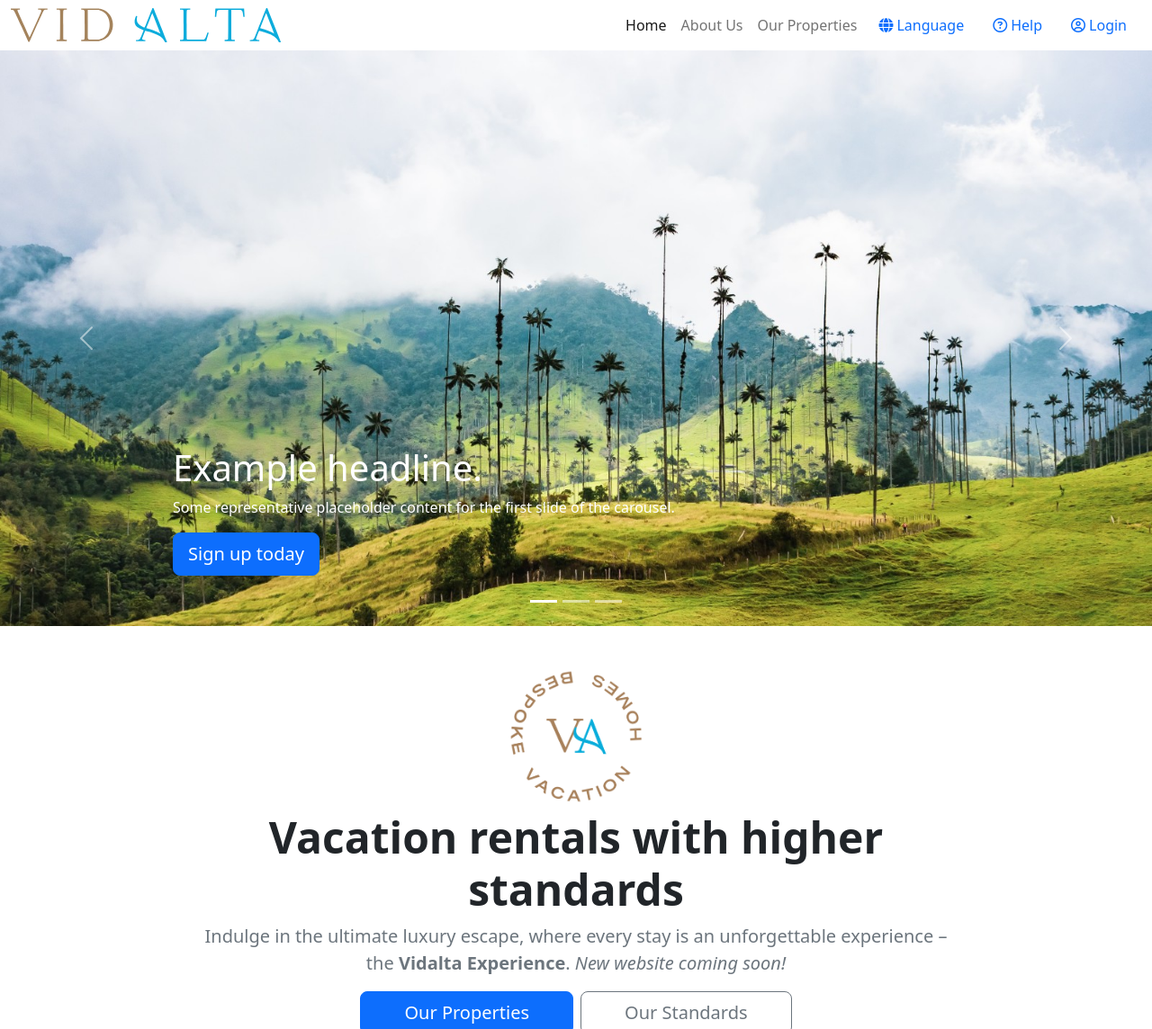
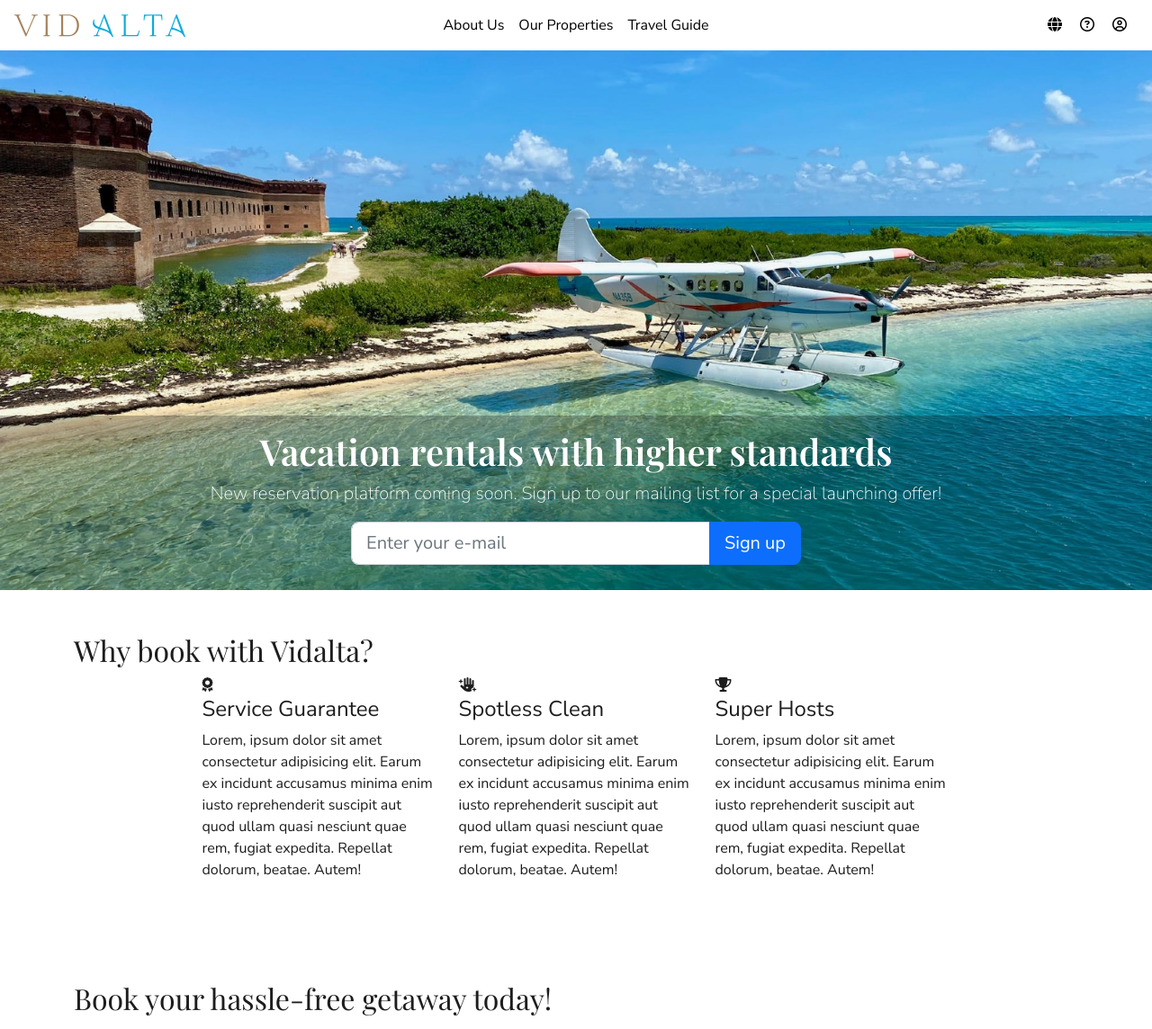
Before and after one commit to gattodigital/vidalta_web-app, a PHP site: page / in a window 1280 px wide. Shown: the top 1144 px of the page at 90% size. Run offline with PHP 8.4, Linux system fonts and the light colour scheme.

Commit message:
header and hero styling

```diff
--- a/assets/css/global-styles.css
+++ b/assets/css/global-styles.css
@@ -1,5 +1,104 @@
+@import url('https://fonts.googleapis.com/css2?family=Nunito+Sans:ital,wght@0,200;0,400;0,600;0,700;1,400&family=Playfair+Display:wght@400;600&family=Poppins:wght@800&family=Source+Sans+Pro:wght@200;400;600&display=swap');
+
+/* General */
+
+html {
+	font-size: 16px;
+	background-color: #ffffff;
+}
+
+body {
+	font-family: 'Nunito Sans', sans-serif;
+	font-weight: 400;
+	color: #1d1d1d;
+	margin: 0 auto;
+	display: flex;
+	flex-direction: column;
+}
+
+.web-app {
+	width: 100%;
+	padding: 0;
+	margin: 0 auto;
+	display: flex;
+	flex-direction: column;
+	min-height: 100vh;
+}
+
+main.app-content {
+	flex: 1 0 auto;
+	min-height: 50%;
+}
+
+/* Typography */
+
+h1, h2 {
+	font-family: 'Playfair Display', serif;;
+}
+
+
 /* App Header */
 
+.app-header .header-wrapper {
+	padding: 0 1rem;
+}
+
+.app-header .header-brand img {
+	max-width: 190px;
+}
+
+.app-header a.nav-link {
+	padding: .5rem;
+	color: #000000;
+}
+
+#headerMainNav {
+	justify-content: center;
+}
+
+/* Hero media */
+
+.hero-media {
+	position: relative;
+}
+
+.hero-media .media-inner {
+	position: relative;
+	width: 100%;
+	max-height: 600px;
+	overflow: hidden;
+}
+
+.hero-media .hero-image {
+	display: block;
+	width: 100%;
+}
+
+.hero-media .hero-overlay {
+	position: absolute;
+  bottom: 0;
+  width: 100%;
+  z-index: 9999;
+  text-align: center;
+  background-color: rgba(0,0,0,0.25);
+  padding: 1rem;
+}
+
+.hero-media .hero-text {
+	color: #ffffff;
+}
+
+.hero-media .hero-cta {
+	max-width: 500px;
+	margin: 0 auto .75rem;
+}
+
+@media (max-width: 767.98px) {
+	.hero-media .hero-overlay {
+		position: relative;
+		background-color: rgba(0,0,0,.85);
+	}
+}
 
 
 /* Container */
@@ -8,7 +107,7 @@
 
 /* Display */
 
-/* Typography */
+
 
 /* Icon */
 
--- a/index.html
+++ b/index.html
@@ -19,135 +19,80 @@
 
   <body>
 
-    <div class="web-app text-center">
+    <div class="web-app">
 
       <header class="app-header">
-        <div class="container-fluid d-lg-flex align-items-center">
-
-          <div class="header-brand">
+        <div class="header-wrapper">
+          <div class="header-navigation navbar navbar-expand-lg">
+            <div class="header-brand col">
               <img class="img-fluid w-100" src="assets/brand/vidalta-logo_color.svg" alt="{Brand Name} Logo, color" >
             </div>
-
-          <div class="header-nav navbar navbar-expand-lg ms-auto">
-
-            <nav id="mainNav" class="collapse navbar-collapse">
+            <nav id="headerSubNav" class="col order-lg-last">
+              <ul class="nav justify-content-end">
+                <li class="nav-item">
+                  <a class="nav-link" href="#"><i class="fa-solid fa-globe me-1"></i></a>
+                </li>
+                <li class="nav-item">
+                  <a class="nav-link" href="#"><i class="fa-regular fa-circle-question me-1"></i></a>
+                </li>
+                <li class="nav-item">
+                  <a class="nav-link" href="#"><i class="fa-regular fa-circle-user me-1"></i></a>
+                </li>
+              </ul>
+            </nav>
+            <!-- /#headerSubNav -->
+            <button class="navbar-toggler" type="button" data-bs-toggle="collapse" data-bs-target="#headerMainNav" aria-controls="mainNav" aria-expanded="false" aria-label="Toggle navigation">
+              <span class="navbar-toggler-icon"></span>
+            </button>
+            <nav id="headerMainNav" class="collapse navbar-collapse col">
               <ul class="navbar-nav">
-                <li class="nav-item">
-                  <a class="nav-link active" aria-current="page" href="#">Home</a>
-                </li>
                 <li class="nav-item">
                   <a class="nav-link" href="#">About Us</a>
                 </li>
                 <li class="nav-item">
                   <a class="nav-link" href="#">Our Properties</a>
                 </li>
+                <li class="nav-item">
+                  <a class="nav-link" href="#">Travel Guide</a>
+                </li>
               </ul>
             </nav>
             <!-- /#mainNav -->
-
-            <nav id="subNav">
-              <ul class="nav">
-                <li class="nav-item">
-                  <a class="nav-link" href="#"><i class="fa-solid fa-globe me-1"></i>Language</a>
-                </li>
-                <li class="nav-item">
-                  <a class="nav-link" href="#"><i class="fa-regular fa-circle-question me-1"></i>Help</a>
-                </li>
-                <li class="nav-item">
-                  <a class="nav-link" href="#"><i class="fa-regular fa-circle-user me-1"></i>Login</a>
-                </li>
-              </ul>
-            </nav>
-            <!-- /#subNav -->
-
-            <button class="navbar-toggler" type="button" data-bs-toggle="collapse" data-bs-target="#mainNav" aria-controls="mainNav" aria-expanded="false" aria-label="Toggle navigation">
-              <span class="navbar-toggler-icon"></span>
-            </button>
           </div>
-          <!-- /.header-nav -->
+          <!-- /.header-navigation -->
         </div>
-        <!-- /.container -->
+        <!-- /.header-wrapper -->
       </header>
       <!-- /.app-header -->
 
       <main class="app-content">
 
-        <section id="heroSlider" class="hero-media carousel slide" data-bs-ride="carousel">
-
-          <div class="carousel-indicators">
-            <button type="button" data-bs-target="#heroSlider" data-bs-slide-to="0" class="active" aria-label="Slide 1" aria-current="true"></button>
-            <button type="button" data-bs-target="#heroSlider" data-bs-slide-to="1" aria-label="Slide 2" class=""></button>
-            <button type="button" data-bs-target="#heroSlider" data-bs-slide-to="2" aria-label="Slide 3" class=""></button>
+        <section class="hero-media">
+          <div class="media-inner">
+            <img class="hero-image" src="assets/img/hero/pexels-photo-12902831.jpeg" alt="{Destination Type} in {Destination Name}">
+            <div class="hero-overlay">
+              <div class="container-lg">
+                <div class="hero-text">
+                  <h1 class="fw-bold">Vacation rentals
+                  with higher standards</h1>
+                  <p class="lead">New reservation platform coming soon. Sign up to our mailing list for a special launching offer!</p>
                 </div>
-          <!-- /.carousel-indicators -->
-
-          <div class="carousel-inner">
-            <div class="carousel-item active">
-              <img class="d-block w-100" src="assets/img/hero/pexels-chris-rodriguez-2884864.jpeg" alt="{Destination Type} in {Destination Name}">
-              <div class="container">
-                <div class="carousel-caption text-start">
-                  <h1>Example headline.</h1>
-                  <p>Some representative placeholder content for the first slide of the carousel.</p>
-                  <p><a class="btn btn-lg btn-primary" href="#">Sign up today</a></p>
+                 <!-- /.hero-text -->
+                <div class="hero-cta">
+                  <div class="input-group">
+                    <input type="text" class="form-control form-control-lg" placeholder="Enter your e-mail" aria-label="Recipient's email" aria-describedby="newsletterSignup">
+                    <button class="btn btn-lg btn-primary" type="button" id="newsletterSignup">Sign up</button>
                   </div>
                 </div>
+                <!-- /.hero-cta -->
               </div>
-            <!-- /.carousel-item -->
-            <div class="carousel-item">
-              <img class="d-block w-100" src="assets/img/hero/pexels-photo-12902831.jpeg" alt="{Destination Type} in {Destination Name}">
-              <div class="container">
-                <div class="carousel-caption">
-                  <h1>Another example headline.</h1>
-                  <p>Some representative placeholder content for the second slide of the carousel.</p>
-                  <p><a class="btn btn-lg btn-primary" href="#">Learn more</a></p>
+              <!-- /.container-lg -->
             </div>
+            <!-- /.hero-overlay -->
           </div>
-            </div>
-            <!-- /.carousel-item -->
-            <div class="carousel-item">
-              <img class="d-block w-100" src="assets/img/hero/pexels-suzukii-xingfu-872831.jpeg" alt="{Destination Type} in {Destination Name}">
-              <div class="container">
-                <div class="carousel-caption text-end">
-                  <h1>One more for good measure.</h1>
-                  <p>Some representative placeholder content for the third slide of this carousel.</p>
-                  <p><a class="btn btn-lg btn-primary" href="#">Browse gallery</a></p>
-                </div>
-              </div>
-            </div>
-            <!-- /.carousel-item -->
-          </div>
-          <!-- /.carousel-inner -->
-
-          <div class="carousel-arrows">
-            <button class="carousel-control-prev" type="button" data-bs-target="#heroSlider" data-bs-slide="prev">
-              <span class="carousel-control-prev-icon" aria-hidden="true"></span>
-              <span class="visually-hidden">Previous</span>
-            </button>
-            <button class="carousel-control-next" type="button" data-bs-target="#heroSlider" data-bs-slide="next">
-              <span class="carousel-control-next-icon" aria-hidden="true"></span>
-              <span class="visually-hidden">Next</span>
-            </button>
-          </div>
-          <!-- /.carousel-arrows -->
+          <!-- /.media-inner -->
         </section>
-        <!-- /#heroSlider -->
-
-        <section class="hero-intro">
-          <div class="container text-center py-5">
-            <div class="col-lg-9 mx-auto">
-              <img class="d-block mx-auto mb-2" src="assets/brand/vidalta-logo_crest.png" alt="{Brand Name} Logo, crest" width="150">
-              <h1 class="display-5 fw-bold text-body-emphasis">Vacation rentals with higher standards</h1>
-              <p class="fs-5 text-muted">
-                Indulge in the ultimate luxury escape, where every stay is an unforgettable experience – the <b>Vidalta Experience</b>. <i>New website coming soon!</i>
-              </p>
-              <div class="cta cta-group d-grid gap-2 d-sm-flex justify-content-sm-center">
-                <button type="button" class="btn btn-primary btn-lg px-5">Our Properties</button>
-                <button type="button" class="btn btn-outline-secondary btn-lg px-5">Our Standards</button>
-              </div>
-            </div>
-          </div>
-        </section>
-        <!-- /.hero-intro -->
+        <!-- /.hero-media-->
 
         <section class="icon-group featured">
           <div class="container py-5">
```
Also changed, not shown: views/components/hero/hero-media_single.html (added, +26 -0 lines), views/components/hero/hero-media_slider.html (renamed from views/components/hero/hero-slider.html). Lines whose indentation alone changed are shown as unchanged.
